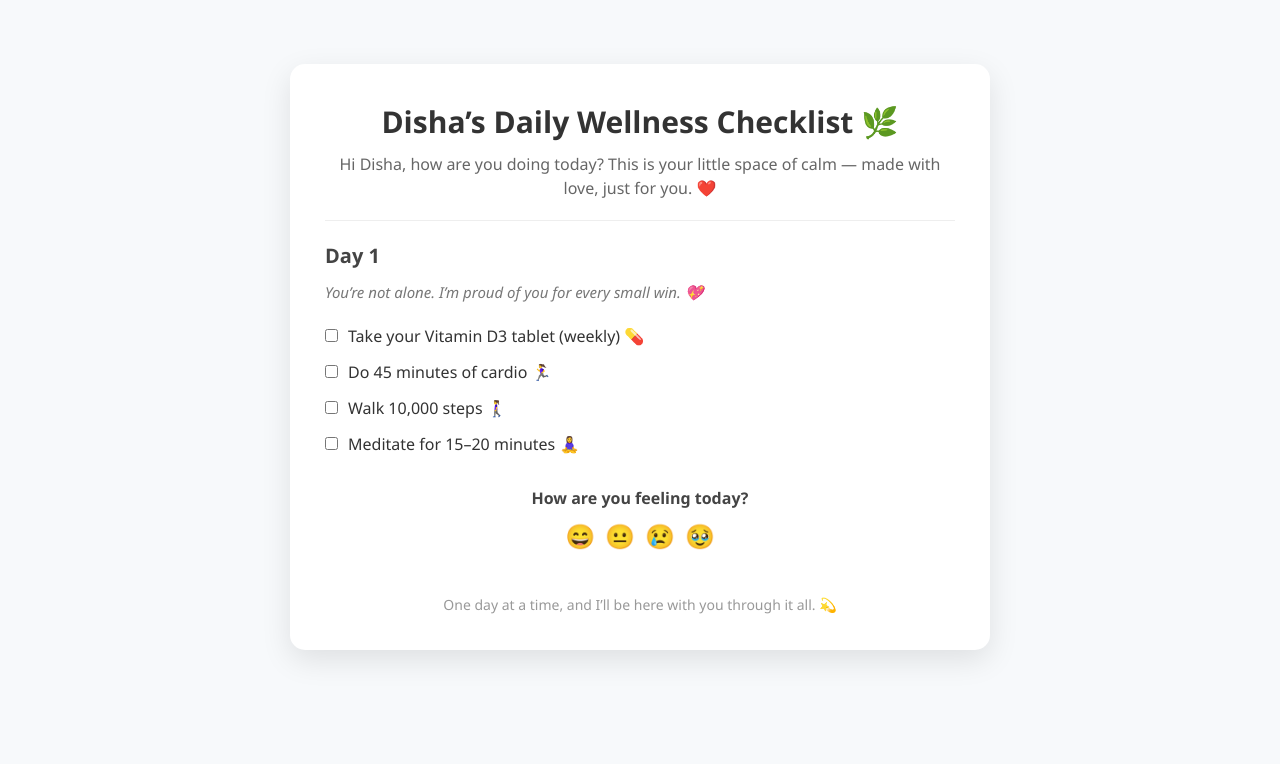
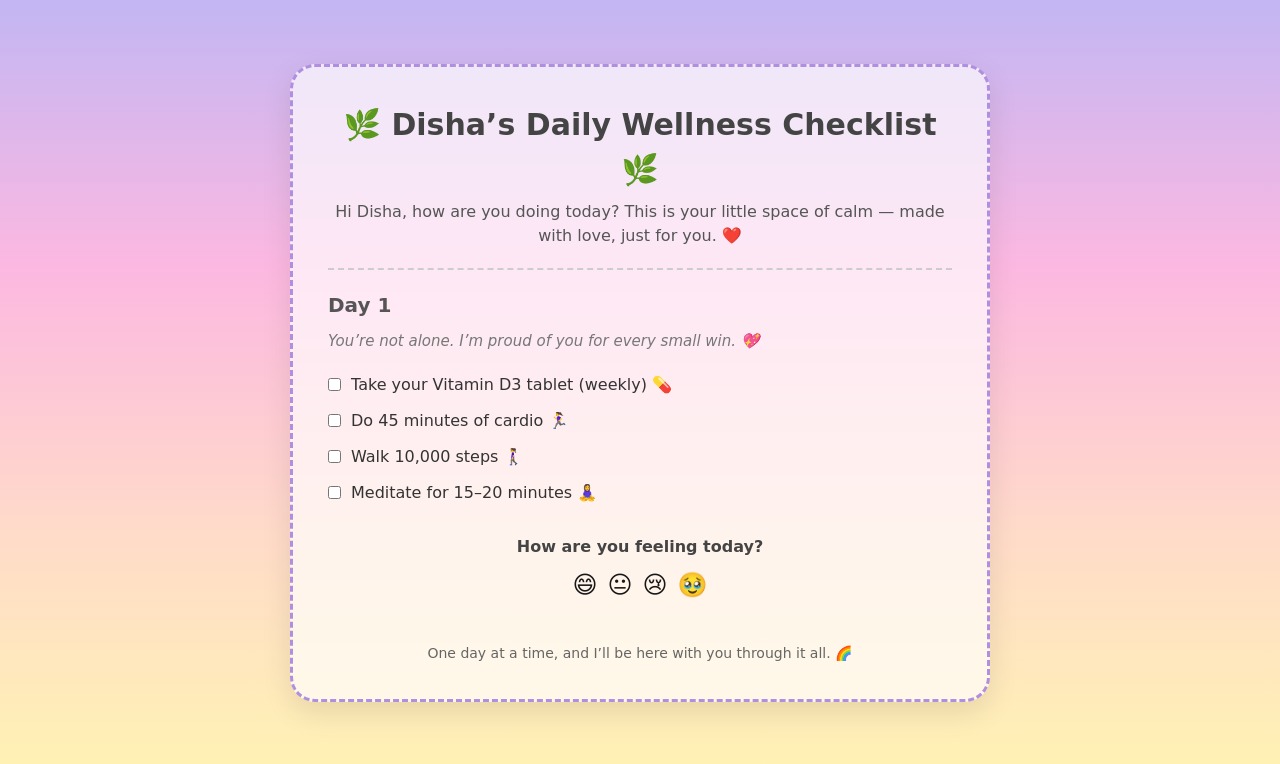
Before and after one commit to Sumeet-Builds-Stuffs/health-checklist, a Next.js app: page / in a window 1280 px wide. Shown: the top 764 px of the page. Built offline with nearby package versions, Linux system fonts and the light colour scheme.

Commit message:
Added cartoon-style UI with pastel gradients 🎨✨

```diff
--- a/src/app/page.js
+++ b/src/app/page.js
@@ -86,8 +86,8 @@ export default function Home() {
   return (
     <div style={{
       padding: '5vw',
-      fontFamily: 'Segoe UI, sans-serif',
-      backgroundColor: '#f7f9fb',
+      fontFamily: 'Comic Sans MS, cursive, sans-serif',
+      background: 'linear-gradient(to bottom, #c2b6f3, #fcb8e1, #ffdbc9, #fff5b1)',
       minHeight: '100vh',
       transition: 'background-color 0.5s ease-in-out',
       animation: 'fadeIn 1s ease-in-out'
@@ -125,22 +125,23 @@ export default function Home() {
       <div className="card" style={{
         maxWidth: '700px',
         margin: '0 auto',
-        backgroundColor: '#ffffff',
+        backgroundColor: '#ffffffaa',
         padding: '35px',
-        borderRadius: '15px',
+        borderRadius: '25px',
         boxShadow: '0 10px 30px rgba(0,0,0,0.1)',
         transition: 'transform 0.3s ease',
-        animation: 'fadeIn 0.8s ease-in-out'
+        animation: 'fadeIn 0.8s ease-in-out',
+        border: '3px dashed #b08ee0'
       }}>
-        <h1 style={{ fontSize: '30px', fontWeight: 'bold', textAlign: 'center', marginBottom: '8px', color: '#333' }}>
-          Disha’s Daily Wellness Checklist 🌿
+        <h1 style={{ fontSize: '30px', fontWeight: 'bold', textAlign: 'center', marginBottom: '8px', color: '#444' }}>
+          🌿 Disha’s Daily Wellness Checklist 🌿
         </h1>
-        <p style={{ textAlign: 'center', fontSize: '16px', color: '#666', marginBottom: '20px' }}>
+        <p style={{ textAlign: 'center', fontSize: '16px', color: '#555', marginBottom: '20px' }}>
           Hi Disha, how are you doing today? This is your little space of calm — made with love, just for you. ❤️
         </p>
 
-        <div style={{ borderTop: '1px solid #eee', paddingTop: '20px' }}>
-          <h2 style={{ fontSize: '20px', fontWeight: '600', color: '#444', marginBottom: '10px' }}>
+        <div style={{ borderTop: '2px dashed #ccc', paddingTop: '20px' }}>
+          <h2 style={{ fontSize: '20px', fontWeight: '600', color: '#555', marginBottom: '10px' }}>
             {days[dayIndex].title}
           </h2>
           <p style={{ fontStyle: 'italic', fontSize: '15px', color: '#777', marginBottom: '20px' }}>
@@ -183,8 +184,8 @@ export default function Home() {
           {mood && <p style={{ marginTop: '10px', color: '#666' }}>Mood saved: {mood}</p>}
         </div>
 
-        <p style={{ marginTop: '40px', fontSize: '14px', textAlign: 'center', color: '#999' }}>
-          One day at a time, and I’ll be here with you through it all. 💫
+        <p style={{ marginTop: '40px', fontSize: '14px', textAlign: 'center', color: '#666' }}>
+          One day at a time, and I’ll be here with you through it all. 🌈
         </p>
       </div>
     </div>
```
